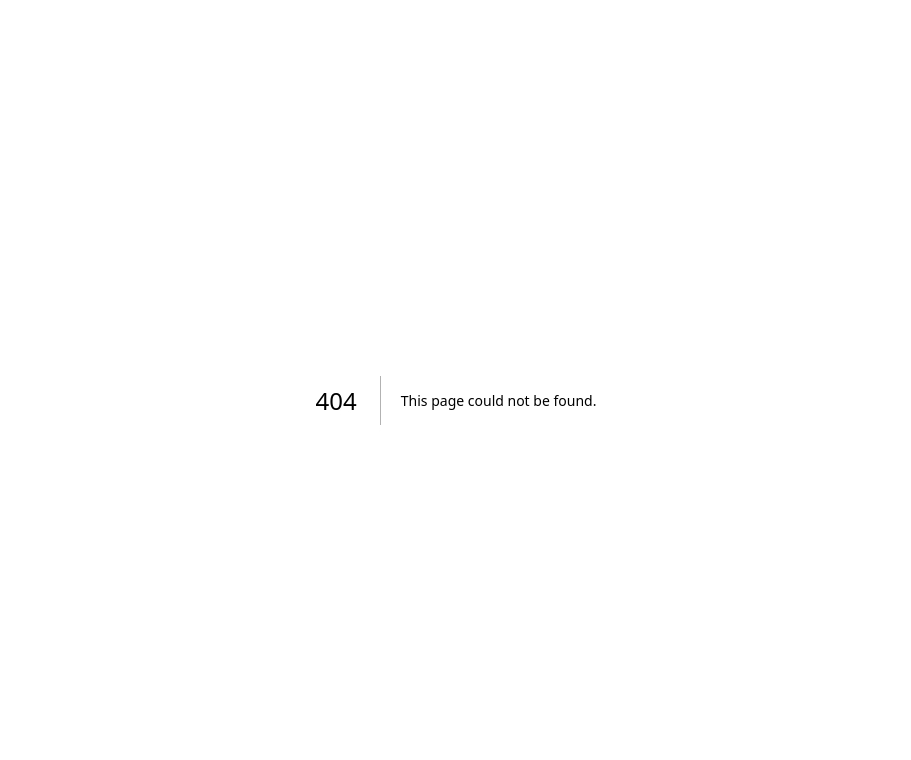
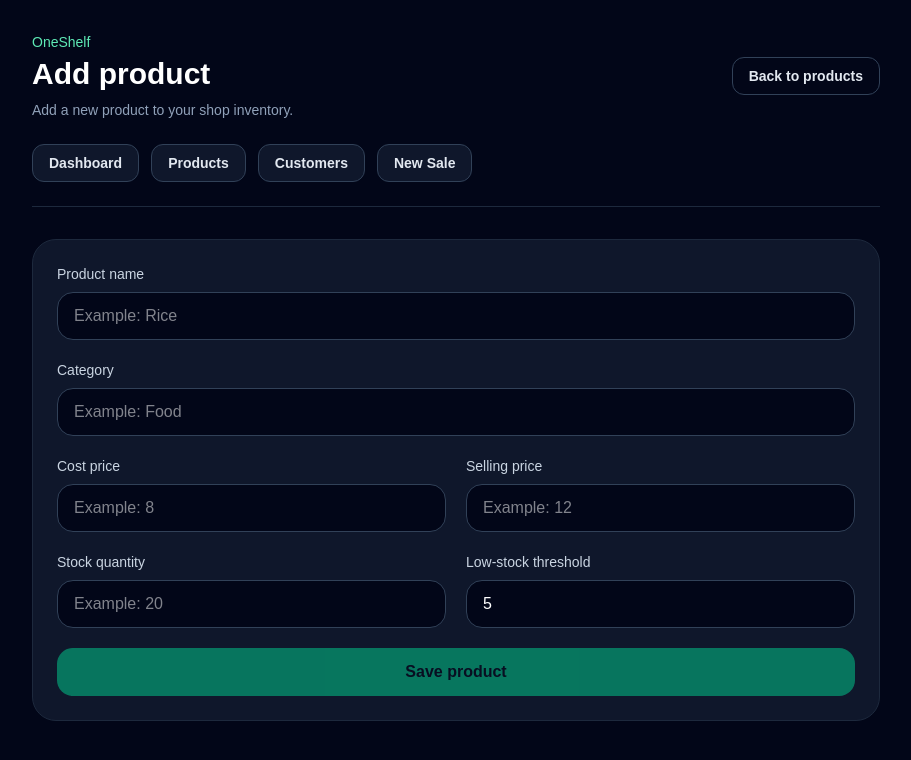
Before and after one commit to Jerox-A/oneshelf, a Next.js app: page /products/new in a window 1280 px wide. Before the commit this address had no page. Shown: the top 760 px of the page, without its empty margins (184-1095 px from the left). Built offline with nearby package versions, Linux system fonts and the light colour scheme.

Commit message:
Add product creation

```diff
--- /dev/null
+++ b/app/products/new/page.tsx
@@ -0,0 +1,168 @@
+"use client";
+
+import { useState } from "react";
+import { useRouter } from "next/navigation";
+import AppNav from "@/components/AppNav";
+import { supabase } from "@/lib/supabase";
+
+export default function NewProductPage() {
+  const router = useRouter();
+
+  const [name, setName] = useState("");
+  const [category, setCategory] = useState("");
+  const [costPrice, setCostPrice] = useState("");
+  const [sellingPrice, setSellingPrice] = useState("");
+  const [stockQuantity, setStockQuantity] = useState("");
+  const [lowStockThreshold, setLowStockThreshold] = useState("5");
+  const [saving, setSaving] = useState(false);
+  const [errorMessage, setErrorMessage] = useState("");
+
+  async function handleSaveProduct() {
+    setSaving(true);
+    setErrorMessage("");
+
+    const { error } = await supabase.from("products").insert({
+      name,
+      category,
+      cost_price: Number(costPrice) || 0,
+      selling_price: Number(sellingPrice) || 0,
+      stock_quantity: Number(stockQuantity) || 0,
+      low_stock_threshold: Number(lowStockThreshold) || 5,
+    });
+
+    setSaving(false);
+
+    if (error) {
+      setErrorMessage(error.message);
+      return;
+    }
+
+    router.push("/products");
+    router.refresh();
+  }
+
+  return (
+    <main className="min-h-screen bg-slate-950 text-white">
+      <div className="mx-auto max-w-4xl px-6 py-8">
+        <header className="border-b border-slate-800 pb-6">
+          <div className="flex flex-col gap-4 sm:flex-row sm:items-center sm:justify-between">
+            <div>
+              <p className="text-sm text-emerald-300">OneShelf</p>
+              <h1 className="mt-1 text-3xl font-bold">Add product</h1>
+              <p className="mt-2 text-sm text-slate-400">
+                Add a new product to your shop inventory.
+              </p>
+            </div>
+
+            <a
+              href="/products"
+              className="rounded-xl border border-slate-700 px-4 py-2 text-sm font-semibold text-slate-200"
+            >
+              Back to products
+            </a>
+          </div>
+
+          <AppNav />
+        </header>
+
+        <section className="mt-8 rounded-3xl border border-slate-800 bg-slate-900 p-6">
+          <div className="grid gap-5">
+            <label className="grid gap-2">
+              <span className="text-sm font-medium text-slate-300">
+                Product name
+              </span>
+              <input
+                value={name}
+                onChange={(event) => setName(event.target.value)}
+                placeholder="Example: Rice"
+                className="h-12 rounded-2xl border border-slate-700 bg-slate-950 px-4 text-white outline-none focus:border-emerald-400"
+              />
+            </label>
+
+            <label className="grid gap-2">
+              <span className="text-sm font-medium text-slate-300">
+                Category
+              </span>
+              <input
+                value={category}
+                onChange={(event) => setCategory(event.target.value)}
+                placeholder="Example: Food"
+                className="h-12 rounded-2xl border border-slate-700 bg-slate-950 px-4 text-white outline-none focus:border-emerald-400"
+              />
+            </label>
+
+            <div className="grid gap-5 sm:grid-cols-2">
+              <label className="grid gap-2">
+                <span className="text-sm font-medium text-slate-300">
+                  Cost price
+                </span>
+                <input
+                  type="number"
+                  value={costPrice}
+                  onChange={(event) => setCostPrice(event.target.value)}
+                  placeholder="Example: 8"
+                  className="h-12 rounded-2xl border border-slate-700 bg-slate-950 px-4 text-white outline-none focus:border-emerald-400"
+                />
+              </label>
+
+              <label className="grid gap-2">
+                <span className="text-sm font-medium text-slate-300">
+                  Selling price
+                </span>
+                <input
+                  type="number"
+                  value={sellingPrice}
+                  onChange={(event) => setSellingPrice(event.target.value)}
+                  placeholder="Example: 12"
+                  className="h-12 rounded-2xl border border-slate-700 bg-slate-950 px-4 text-white outline-none focus:border-emerald-400"
+                />
+              </label>
+            </div>
+
+            <div className="grid gap-5 sm:grid-cols-2">
+              <label className="grid gap-2">
+                <span className="text-sm font-medium text-slate-300">
+                  Stock quantity
+                </span>
+                <input
+                  type="number"
+                  value={stockQuantity}
+                  onChange={(event) => setStockQuantity(event.target.value)}
+                  placeholder="Example: 20"
+                  className="h-12 rounded-2xl border border-slate-700 bg-slate-950 px-4 text-white outline-none focus:border-emerald-400"
+                />
+              </label>
+
+              <label className="grid gap-2">
+                <span className="text-sm font-medium text-slate-300">
+                  Low-stock threshold
+                </span>
+                <input
+                  type="number"
+                  value={lowStockThreshold}
+                  onChange={(event) => setLowStockThreshold(event.target.value)}
+                  className="h-12 rounded-2xl border border-slate-700 bg-slate-950 px-4 text-white outline-none focus:border-emerald-400"
+                />
+              </label>
+            </div>
+
+            {errorMessage ? (
+              <div className="rounded-2xl border border-red-500/30 bg-red-500/10 p-4 text-sm text-red-300">
+                {errorMessage}
+              </div>
+            ) : null}
+
+            <button
+              type="button"
+              onClick={handleSaveProduct}
+              disabled={saving || !name || !category}
+              className="h-12 rounded-2xl bg-emerald-400 font-semibold text-slate-950 hover:bg-emerald-300 disabled:cursor-not-allowed disabled:opacity-50"
+            >
+              {saving ? "Saving..." : "Save product"}
+            </button>
+          </div>
+        </section>
+      </div>
+    </main>
+  );
+}
```
